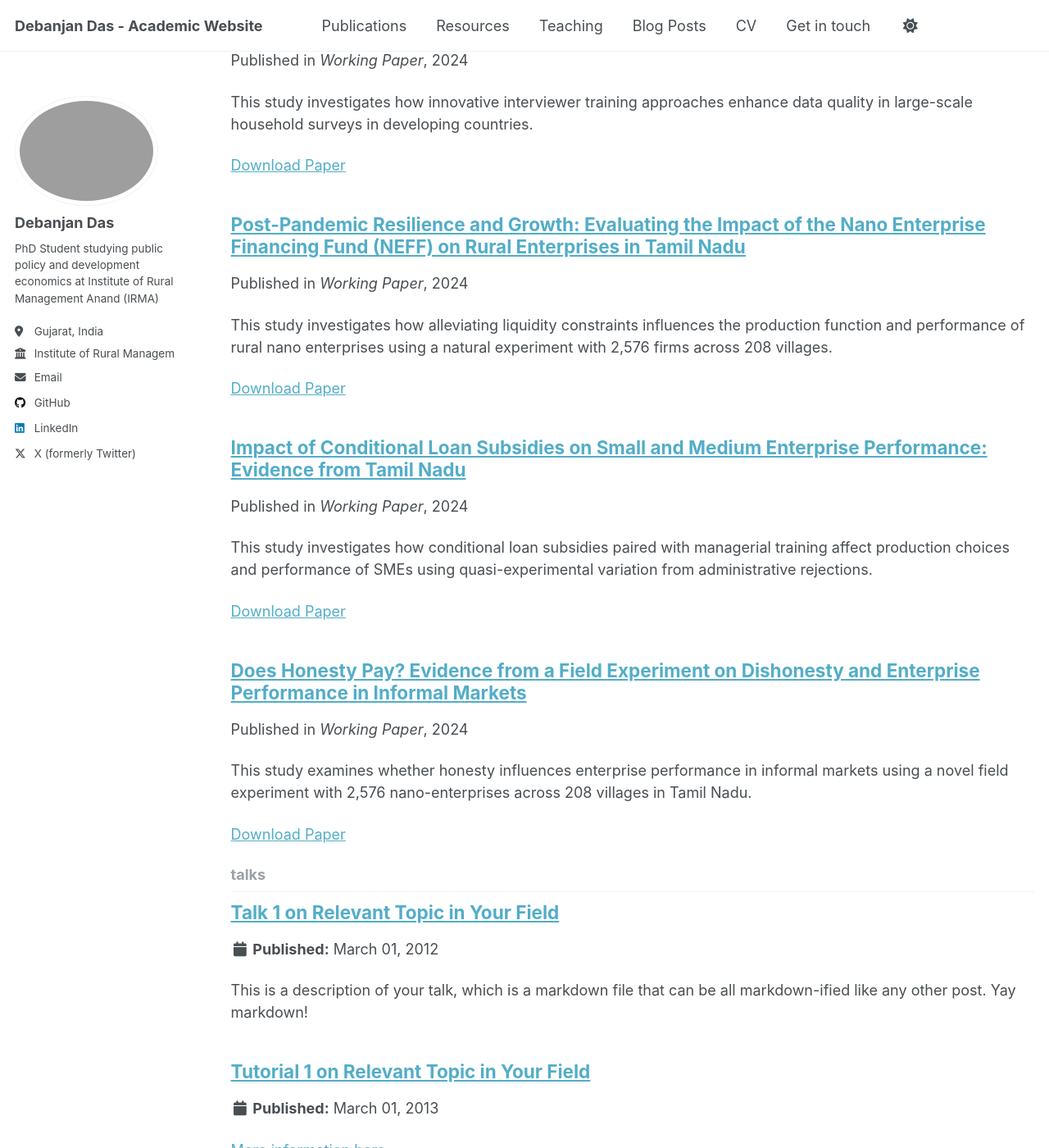
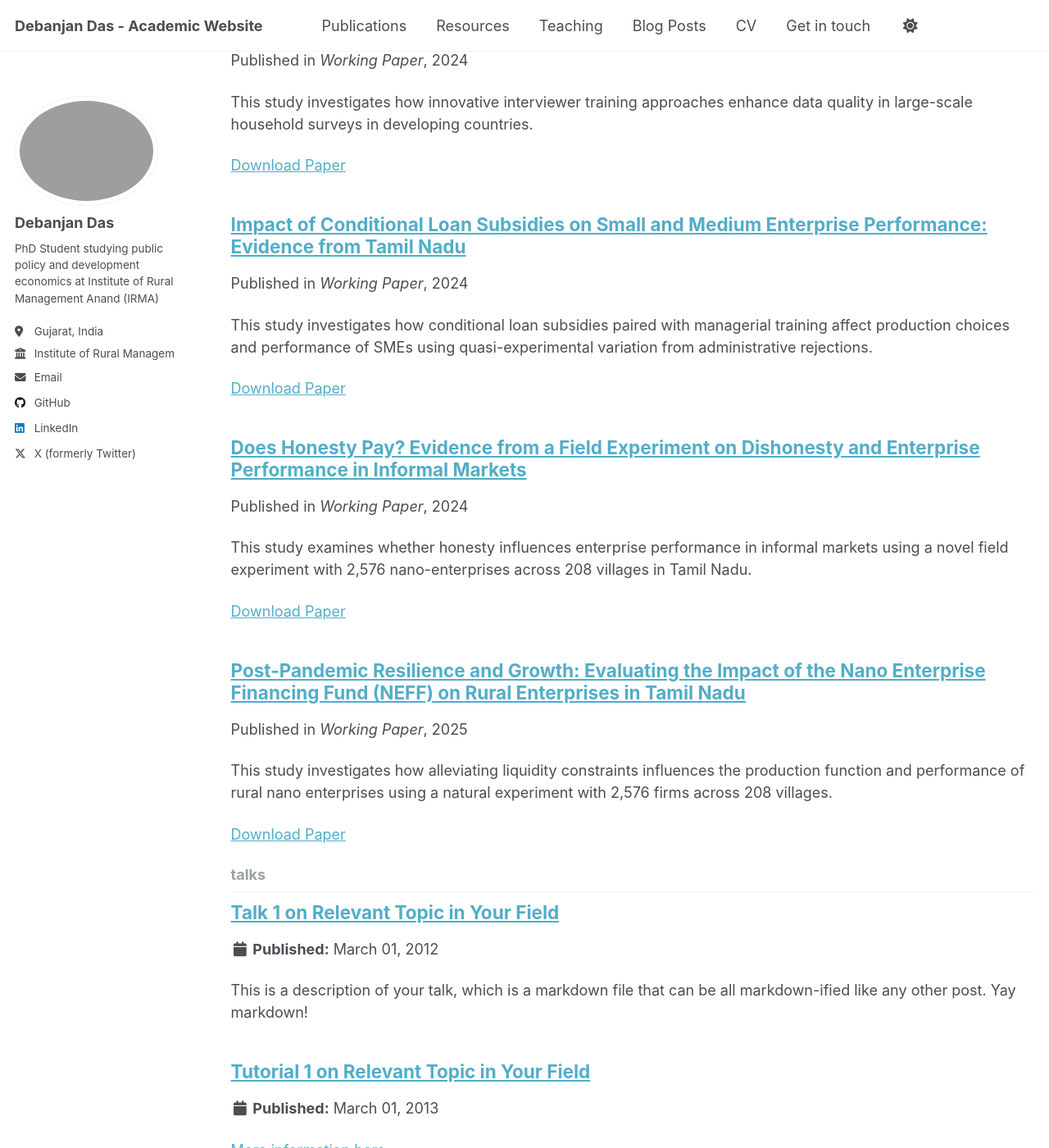
Before and after one commit to Debanjan-econpolicy/debanjan-econpolicy.github.io, a Jekyll site: the page built from _pages/collection-archive.html, in a window 1280 px wide and 1400 px high, scrolled down 1165 px. Shown: the whole window at 82% size. Built offline with Jekyll 4.4.1, drawn with Linux system fonts in a browser that asks for light colours.

Commit message:
Remove date field from all working papers

```diff
--- a/_publications/2024-neff-rural-enterprises.md
+++ b/_publications/2024-neff-rural-enterprises.md
@@ -4,7 +4,6 @@
 category: manuscripts
 permalink: /publication/2024-neff-rural-enterprises
 excerpt: 'This study investigates how alleviating liquidity constraints influences the production function and performance of rural nano enterprises using a natural experiment with 2,576 firms across 208 villages.'
-date: 2024-02-01
 venue: 'Working Paper'
 layout: single
 paperurl: '#'
```
